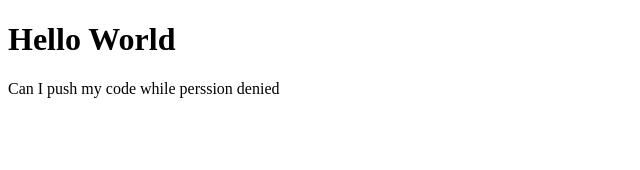
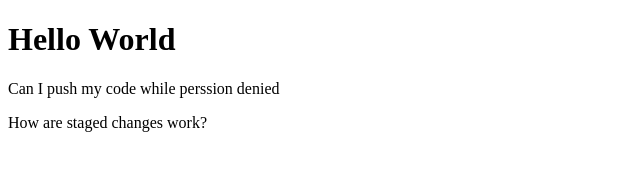
Before and after one commit to FlightOfThought/Hello-World, a plain HTML site: page index.html in a window 1280 px wide. Shown: the whole page, without its empty margins (0-640 px from the left). Drawn offline with Linux system fonts and the light colour scheme.

Commit message:
commit before push

```diff
--- a/index.html
+++ b/index.html
@@ -9,6 +9,6 @@
 <body>
     <h1>Hello World</h1>
     <p>Can I push my code while perssion denied</p>
-
+    <p>How are staged changes work?</p>
 </body>
 </html>
```
